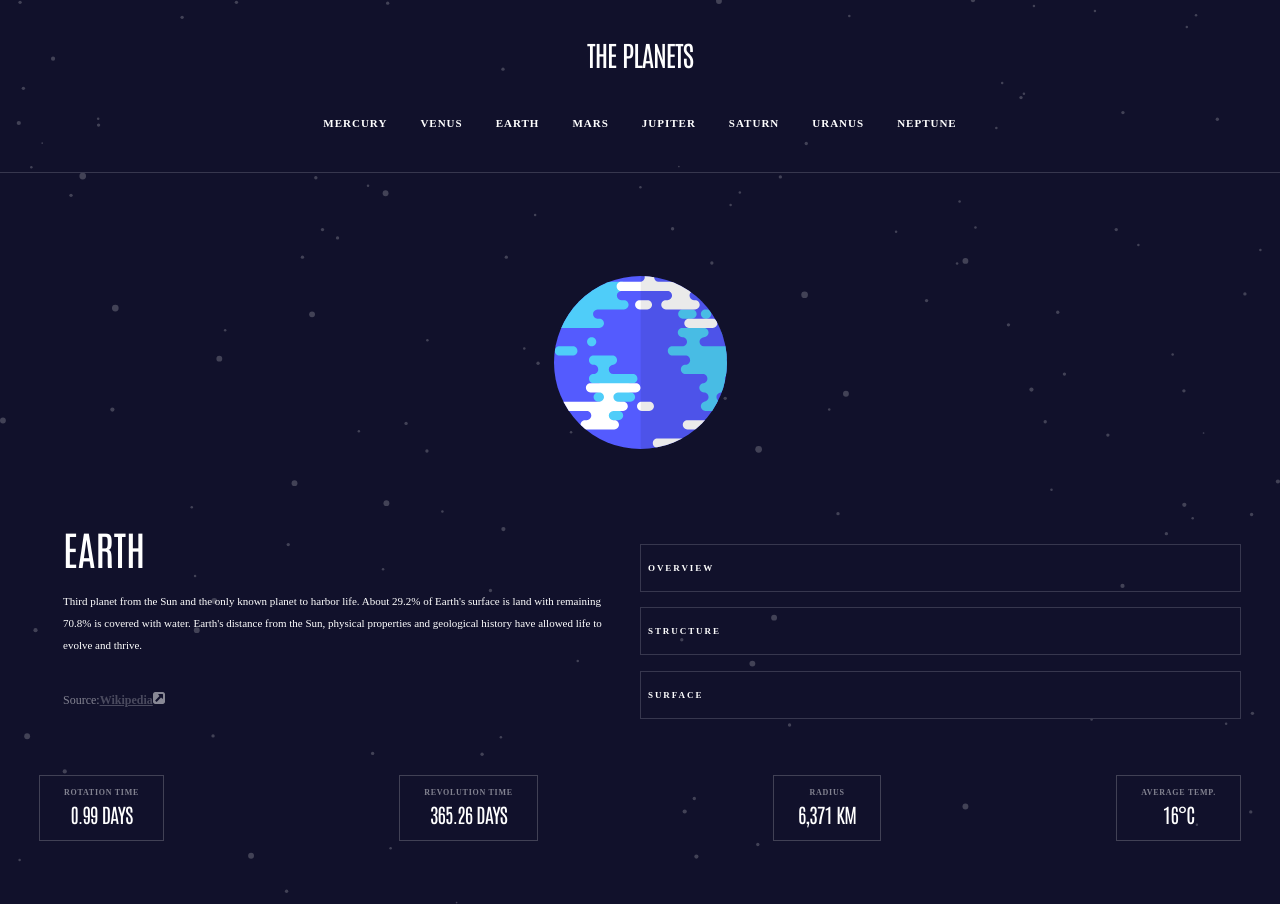
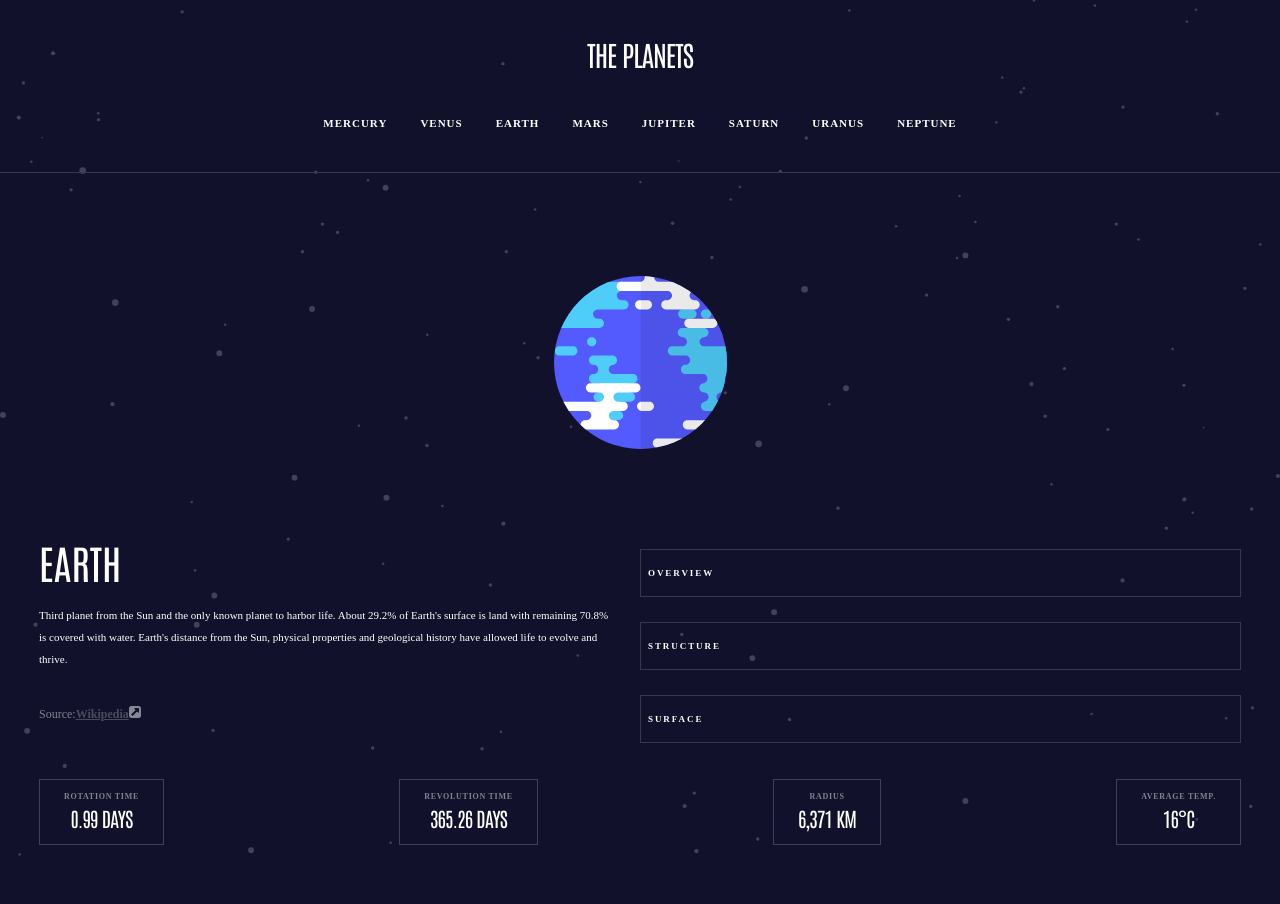
Before and after one commit to niabezara/Planet-facts-React-Router, a React (Vite) app: page /Earth in a window 1280 px wide. Built offline with nearby package versions, Linux system fonts and the light colour scheme.

Commit message:
tablet version nearly finished

```diff
--- a/src/Routes/Planets.tsx
+++ b/src/Routes/Planets.tsx
@@ -247,7 +247,6 @@ const InformationDiv = styled.div`
     grid-area: 3 / 1 / span 1 / 3;
     display: flex;
     justify-content: space-between;
-    padding: 2.4rem 0 2.4rem 0;
   }
 `;
 
@@ -283,5 +282,6 @@ const OverviewDiv = styled.div`
   @media (min-width: 768px) {
     grid-area: 2;
     align-items: flex-start;
+    padding: 2.4rem 2.4rem 2.4rem 0;
   }
 `;
```
